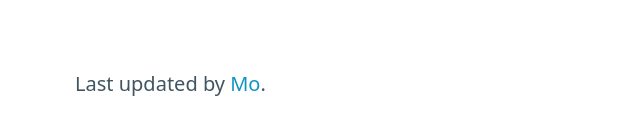
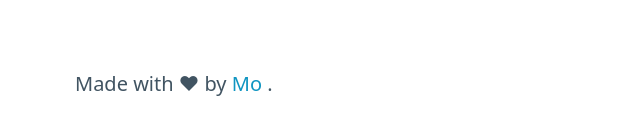
Before and after one commit to mothepro/linkedin-exporter, a website: page index.html in a window 1280 px wide. Shown: the part 645-780 px from the top of the page, 0-640 px from the left. Drawn offline with nearby package versions, Linux system fonts and the light colour scheme.

Commit message:
made with

```diff
--- a/index.html
+++ b/index.html
@@ -35,7 +35,7 @@
     </article>
   </main>
   <footer>
-      Last updated <span build-time>a long time ago</span> by <a href="https://brazetechnology.slack.com/archives/D02PGE8LJ3G">Mo</a>.
+    Made with &hearts; by <a href="https://brazetechnology.slack.com/archives/D02PGE8LJ3G">Mo</a> <span build-time>a long time ago</span>.
   </footer>
 </body>
 
```
